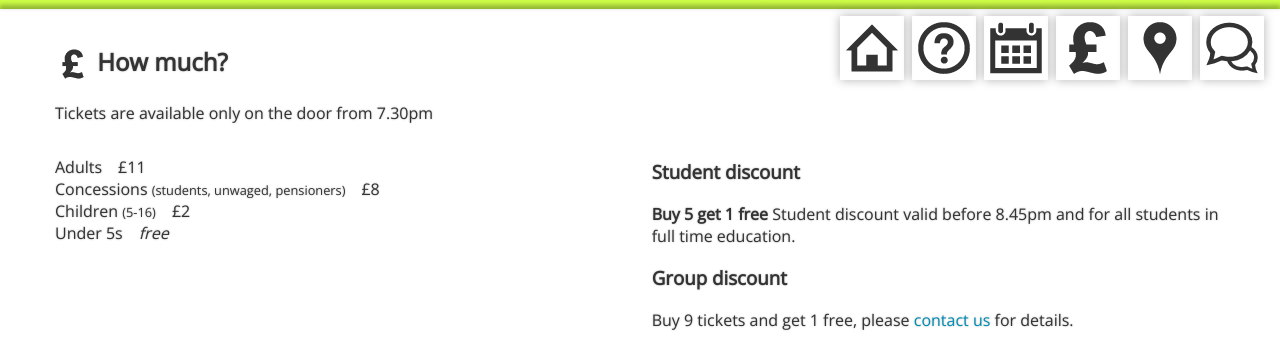
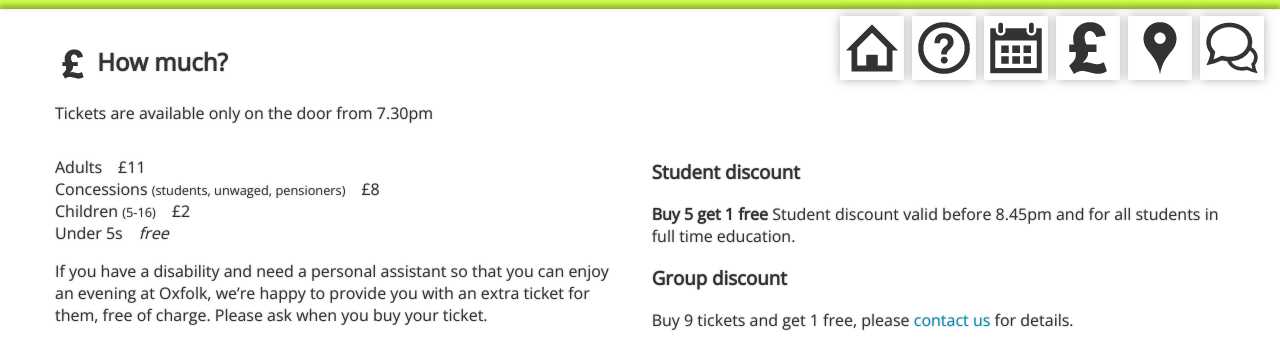
Before and after one commit to oxfolk/oxfolk.org.uk, a Jekyll site: the page built from index.html, in a window 1280 px wide and 900 px high, scrolled down 1869 px, cut to the strip 0-355 px from the top of the window. Built offline with Jekyll 4.4.1, drawn with Linux system fonts in a browser that asks for light colours; nearby versions of some CDN libraries; comment, search, counter and statistics services are not loaded.

Commit message:
Corrected small mistakes

```diff
--- a/_includes/how_much.html
+++ b/_includes/how_much.html
@@ -2,7 +2,8 @@
   <div class="content">
     <h2><i class="how-much"></i> How much?</h2>
     <p>Tickets are available only on the door from 7.30pm</p>
-    <dl class="half-width pull-left">
+    <div class="half-width pull-left">
+      <dl>
         <dt>Adults</dt>
         <dd>&pound;11</dd>
         <dt>Concessions <small>(students, unwaged, pensioners)</small></dt>
@@ -12,6 +13,13 @@
         <dt>Under 5s</dt>
         <dd><em>free</em></dd>
       </dl>
+
+      <p>
+        If you have a disability and need a personal assistant so that you
+        can enjoy an evening at Oxfolk, we’re happy to provide you with an extra
+        ticket for them, free of charge. Please ask when you buy your ticket.
+      </p>
+    </div>
 
     <aside class="half-width pull-right">
       <h3>Student discount</h3>
```
Also changed, not shown: _posts/2019-09-08-special-event.md (+1 -1 lines). Lines whose indentation alone changed are shown as unchanged.
